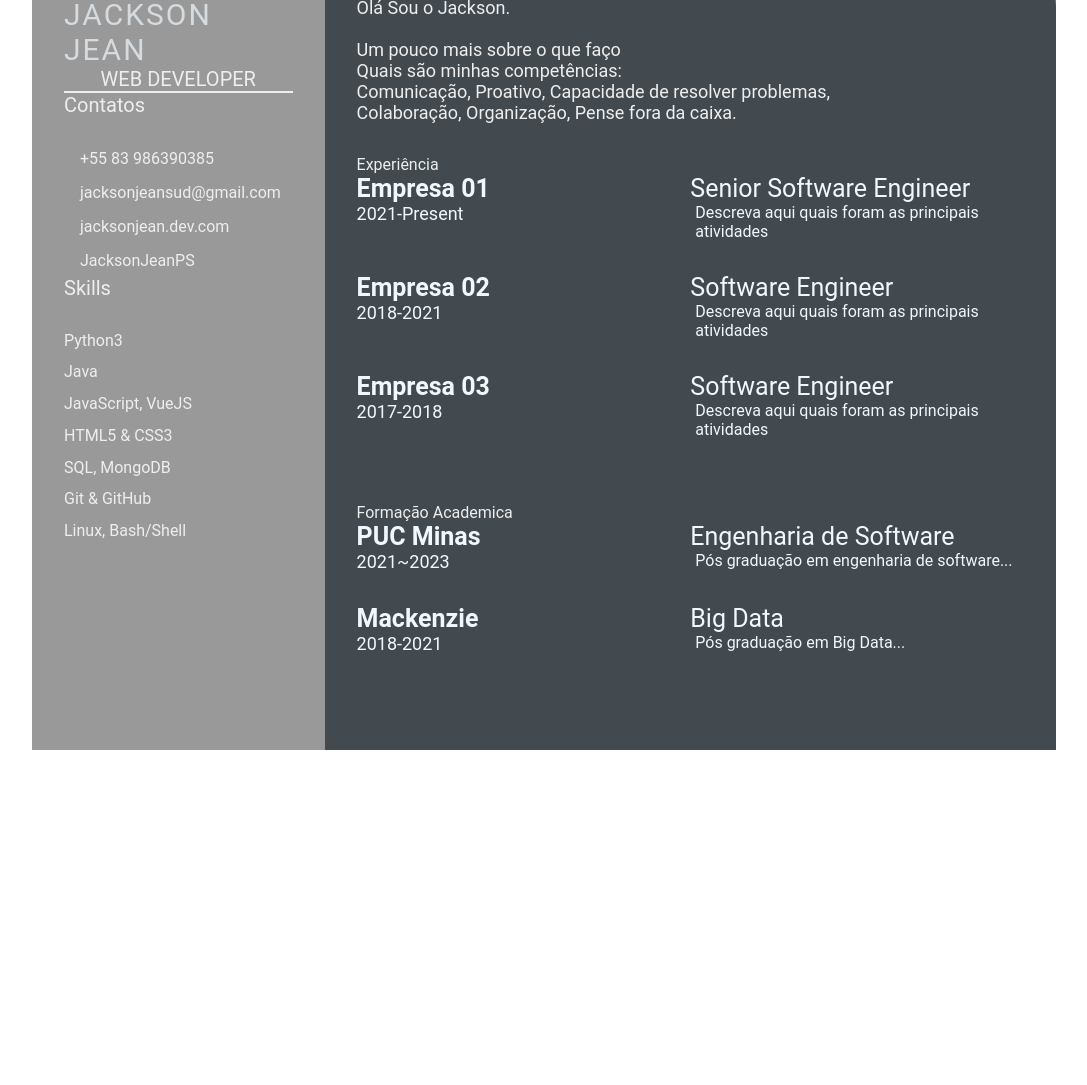
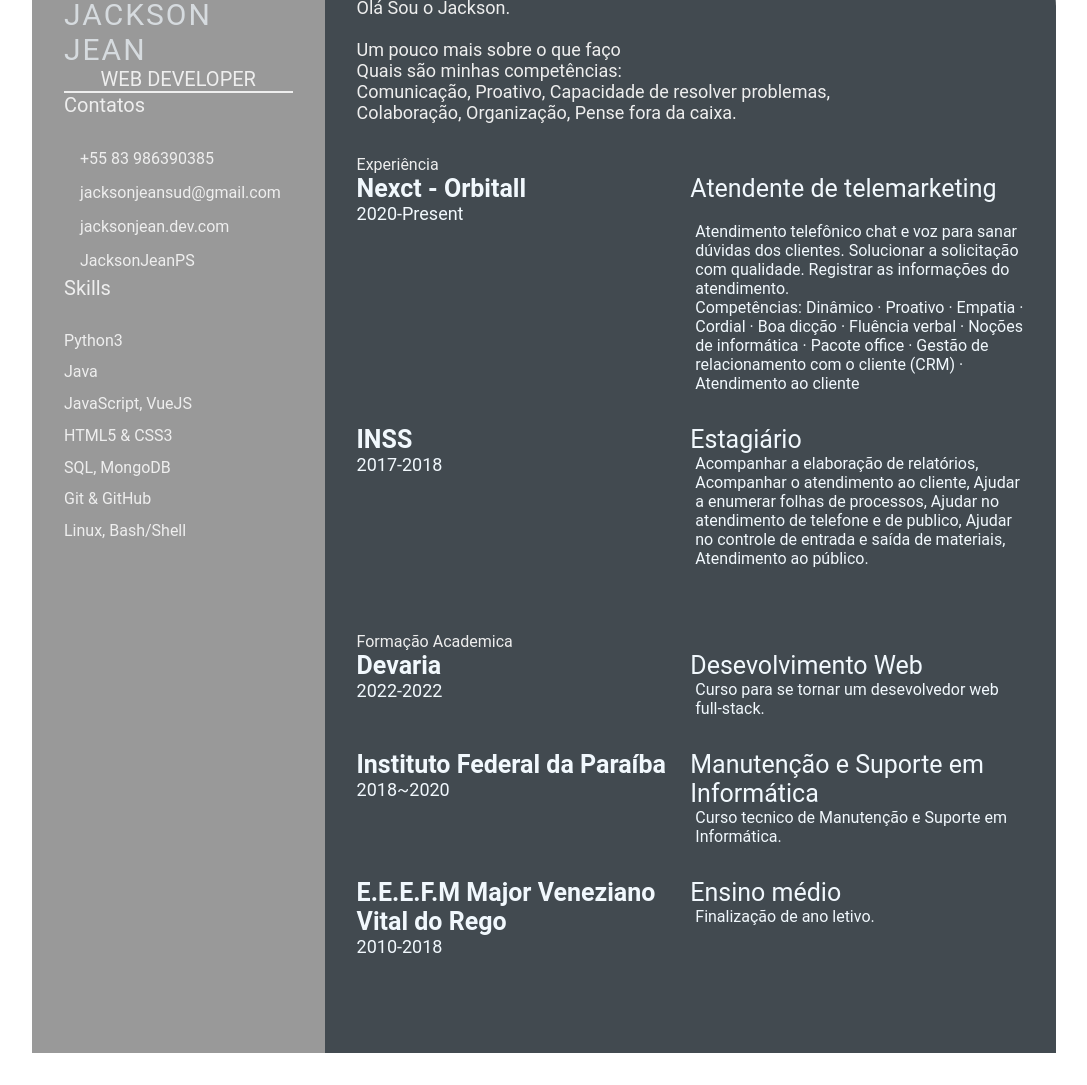
Before and after one commit to JacksonJeanPS/Jornada-Dev-Week.github-io, a plain HTML site: page index.html in a window 1280 px wide. Shown: the part 86-1171 px from the top of the page, without its empty margins (96-1183 px from the left). Before the commit the page ends 868 px from the top, so only its background shows below. Drawn offline with Linux system fonts and the light colour scheme.

Commit message:
Adição de formação academica e carreias

```diff
--- a/index.html
+++ b/index.html
@@ -66,37 +66,26 @@
                     <div class="right-title">Experiência</div>
                     <div class="experience-contents">
                         <div class="exp-left">
-                            <p class="exp-company-name">Empresa 01</p>
-                            <p class="exp-time-period">2021-Present</p>
+                            <p class="exp-company-name">Nexct - Orbitall</p>
+                            <p class="exp-time-period">2020-Present</p>
                         </div>
                         <div class="exp-right">
-                            <p class="exp-position">Senior Software Engineer</p>
+                            <p class="exp-position">Atendente de telemarketing</p>
                             <p class="exp-desc">
-                                Descreva aqui quais foram as principais atividades
+                                <br> Atendimento telefônico chat e voz para sanar dúvidas dos clientes. Solucionar a solicitação com qualidade. Registrar as informações do atendimento.
+                                <br> Competências: Dinâmico · Proativo · Empatia · Cordial · Boa dicção · Fluência verbal · Noções de informática · Pacote office · Gestão de relacionamento com o cliente (CRM) · Atendimento ao cliente
                             </p>
                         </div>
                     </div>
                     <div class="experience-contents">
                         <div class="exp-left">
-                            <p class="exp-company-name">Empresa 02</p>
-                            <p class="exp-time-period">2018-2021</p>
-                        </div>
-                        <div class="exp-right">
-                            <p class="exp-position">Software Engineer</p>
-                            <p class="exp-desc">
-                                Descreva aqui quais foram as principais atividades
-                            </p>
-                        </div>
-                    </div>
-                    <div class="experience-contents">
-                        <div class="exp-left">
-                            <p class="exp-company-name">Empresa 03</p>
+                            <p class="exp-company-name">INSS</p>
                             <p class="exp-time-period">2017-2018</p>
                         </div>
                         <div class="exp-right">
-                            <p class="exp-position">Software Engineer</p>
+                            <p class="exp-position">Estagiário</p>
                             <p class="exp-desc">
-                                Descreva aqui quais foram as principais atividades
+                                Acompanhar a elaboração de relatórios, Acompanhar o atendimento ao cliente, Ajudar a enumerar folhas de processos, Ajudar no atendimento de telefone e de publico, Ajudar no controle de entrada e saída de materiais, Atendimento ao público.
                             </p>
                         </div>
                     </div>
@@ -107,25 +96,37 @@
                     <div class="right-title">Formação Academica</div>
                     <div class="education-contents">
                         <div class="education-left">
-                            <p class="education-school-name">PUC Minas</p>
-                            <p class="educationp-time-period">2021~2023</p>
+                            <p class="education-school-name">Devaria</p>
+                            <p class="educationp-time-period">2022-2022</p>
                         </div>
                         <div class="education-right">
-                            <p class="education-subject">Engenharia de Software</p>
+                            <p class="education-subject">Desevolvimento Web</p>
                             <p class="education-desc">
-                                Pós graduação em engenharia de software...
+                                Curso para se tornar um desevolvedor web full-stack.
                             </p>
                         </div>
                     </div>
                     <div class="education-contents">
                         <div class="education-left">
-                            <p class="education-school-name">Mackenzie</p>
-                            <p class="educationp-time-period">2018-2021</p>
+                            <p class="education-school-name">Instituto Federal da Paraíba</p>
+                            <p class="educationp-time-period">2018~2020</p>
                         </div>
                         <div class="education-right">
-                            <p class="education-subject">Big Data</p>
+                            <p class="education-subject">Manutenção e Suporte em Informática</p>
                             <p class="education-desc">
-                                Pós graduação em Big Data...
+                                Curso tecnico de Manutenção e Suporte em Informática.
+                            </p>
+                        </div>
+                    </div>
+                    <div class="education-contents">
+                        <div class="education-left">
+                            <p class="education-school-name">E.E.E.F.M Major Veneziano Vital do Rego</p>
+                            <p class="educationp-time-period">2010-2018</p>
+                        </div>
+                        <div class="education-right">
+                            <p class="education-subject">Ensino médio</p>
+                            <p class="education-desc">
+                                Finalização de ano letivo.
                             </p>
                         </div>
                     </div>
```
